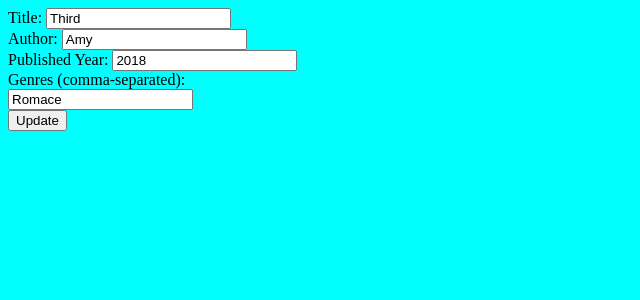
After one commit to imyuanhui/read-radar, a Flask app: page /update/3 in a window 1280 px wide. The commit adds this page. Shown: the top 300 px of the page, without its empty margins (0-640 px from the left). Run offline with Flask 3, Linux system fonts and the light colour scheme.

Commit message:
feat: update book

```diff
--- a/app.py
+++ b/app.py
@@ -75,6 +75,38 @@ def upload_file():
     except Exception as e:
         return f"Error: {e}", 500
 
+@app.route("/delete/<int:id>")
+def delete(id:int):
+    try:
+        Book.delete_book(id)
+        return redirect("/")
+    except Exception as e:
+        return f"Error: {e}"
+
+@app.route("/update/<int:id>", methods=["GET", "POST"])
+def update(id:int):
+    book_to_update = Book.find_book_by_id(id)
+    if book_to_update:
+        if request.method == "POST":
+            data = request.form
+            genres = [genre.strip() for genre in data['genres'].split(",")]
+            try:
+                result = Book.update_book(
+                    id,
+                    new_title=data.get('title'),
+                    new_author=data.get('author'),
+                    new_year=data.get('year'),
+                    new_genres=genres
+                )
+                if isinstance(result, str) and result.startswith("Error"):
+                    return result, 400
+                return redirect("/")
+            except Exception as e:
+                return f"Error: {e}", 500
+        else:
+            return render_template("update.html", book=book_to_update)
+
+
 if __name__ in "__main__":
     with app.app_context():
         db.create_all()
--- a/models.py
+++ b/models.py
@@ -13,7 +13,7 @@ class Book(db.Model):
     id = db.Column(db.Integer, primary_key=True)
     title = db.Column(db.String(120), unique=True, nullable=False)
     author = db.Column(db.String(80), nullable=False)
-    year = db.Column(db.Integer)
+    year = db.Column(db.Integer, nullable=False)
     genres = db.relationship('Genre', secondary=book_genre_table, backref='books')
 
     def __repr__(self):
@@ -26,6 +26,10 @@ class Book(db.Model):
     @staticmethod
     def find_book_by_title(t):
         return Book.query.filter_by(title=t).first()
+
+    @staticmethod
+    def find_book_by_id(id):
+        return Book.query.filter_by(id=id).first()
 
     @staticmethod
     def add_new_book(title, author, year, genres):
@@ -62,6 +66,37 @@ class Book(db.Model):
         genres = [genre.strip('[]') for genre in info[3:]]
         return Book.add_new_book(title, author, year, genres)
 
+    @staticmethod
+    def delete_book(id):
+        book = Book.query.get_or_404(id)
+        try:
+            db.session.delete(book)
+            db.session.commit()
+        except Exception as e:
+            return f"Error: {e}"
+
+    @staticmethod
+    def update_book(id, new_title=None, new_author=None, new_year=None, new_genres=None):
+        book = Book.query.get_or_404(id)
+        book.title = new_title if new_title else book.title
+        book.author = new_author if new_author else book.author
+        book.year = new_year if new_year else book.year
+
+        if new_genres is not None:
+            book.genres.clear()
+
+            for g in new_genres:
+                existing_genre = Genre.find_genre(g)
+                if existing_genre:
+                    book.genres.append(existing_genre)
+                else:
+                    new_genre = Genre.add_new_genre(g)
+                    book.genres.append(new_genre)
+        try:
+            db.session.commit()
+        except Exception as e:
+            return f"Error: {e}"
+
 class Genre(db.Model):
     id = db.Column(db.Integer, primary_key=True)
     genre = db.Column(db.String(50), unique=True, nullable=False)
--- a/templates/index.html
+++ b/templates/index.html
@@ -64,7 +64,7 @@
   </div>
   <div style="margin-bottom: 10px">
     <label for="genres" style="display: block">Genres (comma-separated):</label>
-    <input type="text" name="genres" id="genres" style="width: 100%" />
+    <input type="text" name="genres" id="genres" style="width: 100%" required />
   </div>
   <button
     type="submit"
--- /dev/null
+++ b/templates/update.html
@@ -0,0 +1,28 @@
+{% extends 'base.html' %} {% block head %}
+<title>Read Radar</title>
+{% endblock %} {% block body %}
+<form action="/update/{{book.id}}" method="POST">
+  <div>
+    <label for="title">Title:</label>
+    <input type="text" name="title" id="title" value="{{book.title}}" />
+  </div>
+  <div>
+    <label for="author">Author:</label>
+    <input type="text" name="author" id="author" value="{{book.author}}" />
+  </div>
+  <div>
+    <label for="year">Published Year:</label>
+    <input type="number" name="year" id="year" value="{{book.year}}" />
+  </div>
+  <div>
+    <label for="genres" style="display: block">Genres (comma-separated):</label>
+    <input
+      type="text"
+      name="genres"
+      id="genres"
+      value="{{ book.genres|map(attribute='genre')|join(', ') }}"
+    />
+  </div>
+  <button type="submit">Update</button>
+</form>
+{% endblock %}
```
